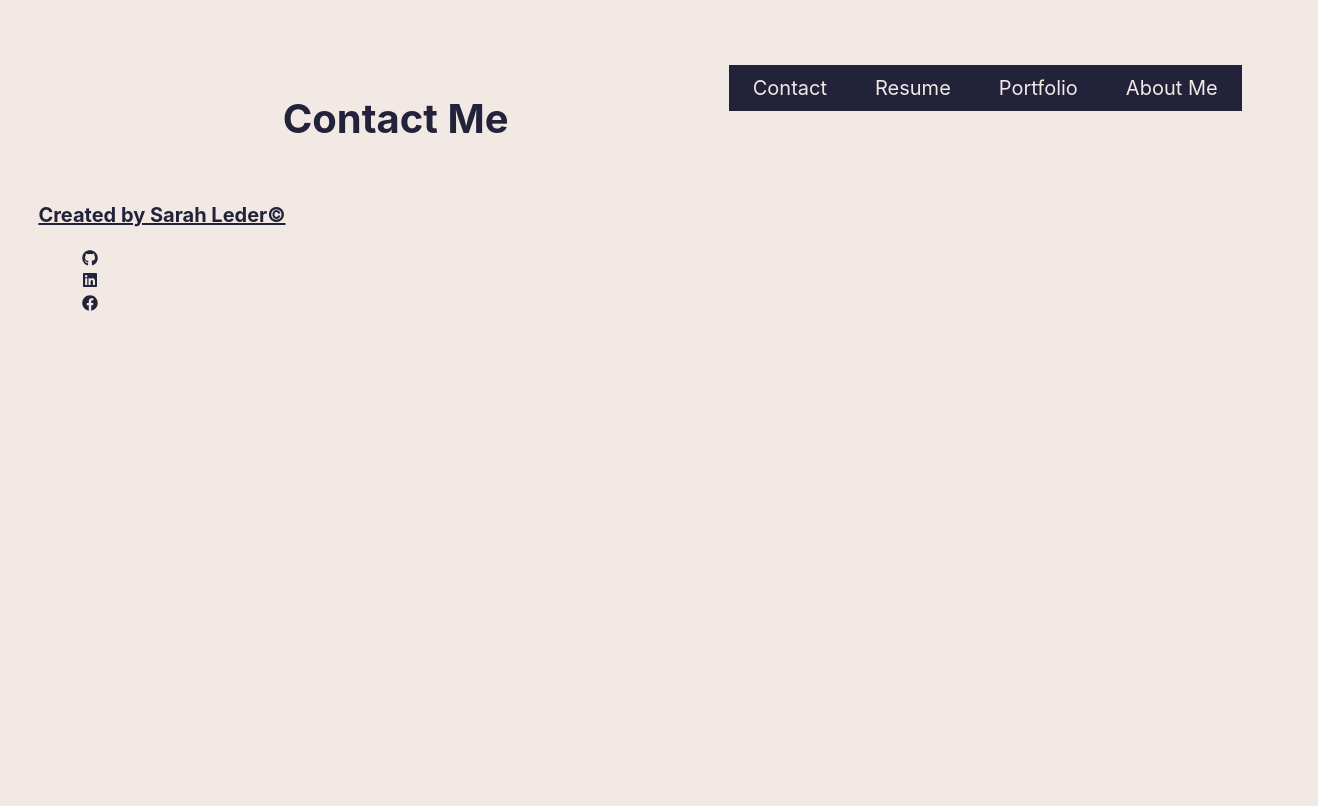
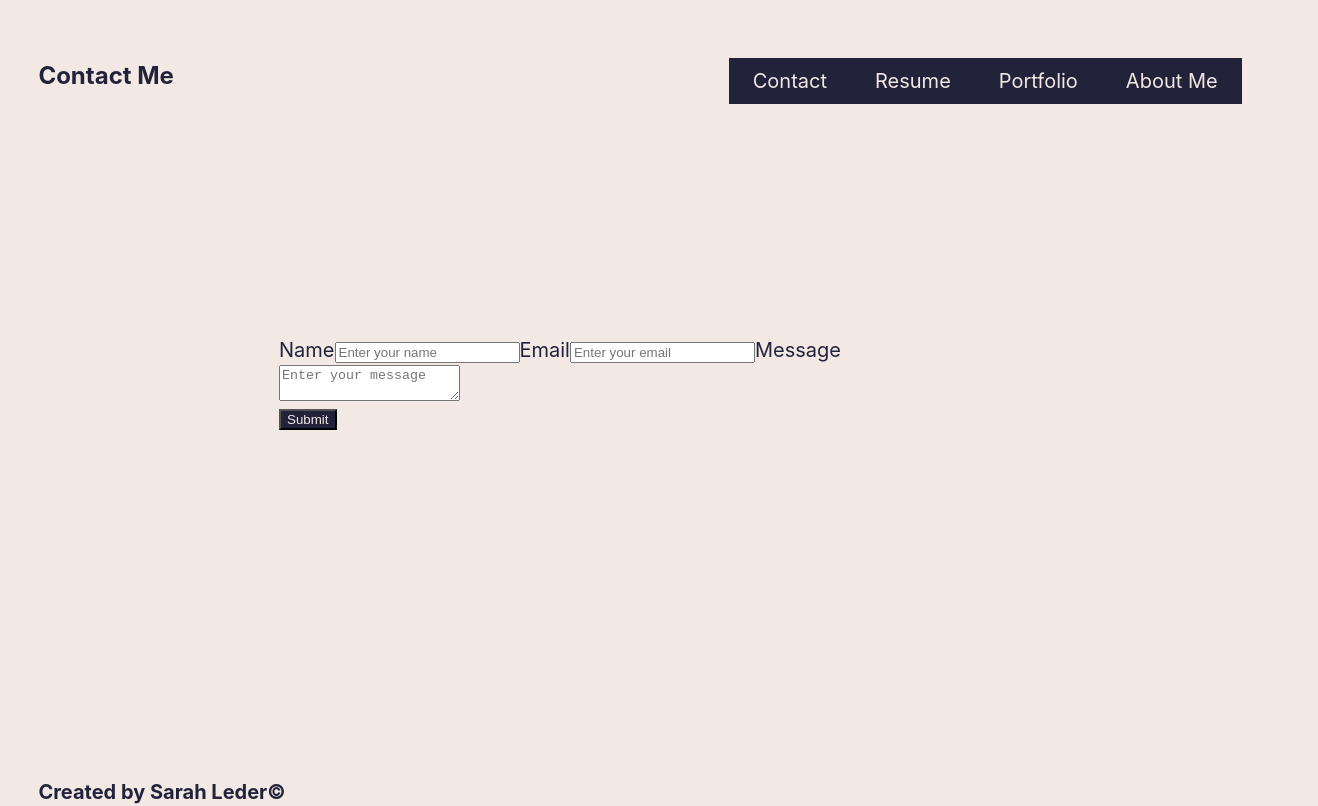
Before and after one commit to Trinity16201/SarahL-Portfolio, a React (Vite) app: page /Contact in a window 1280 px wide. Shown: the top 806 px of the page, 1318 px wide, since content can reach past the window. Built offline with nearby package versions, Linux system fonts and the light colour scheme.

Commit message:
Worked on formatting and added functionality to contact page

```diff
--- a/components/Nav.jsx
+++ b/components/Nav.jsx
@@ -9,7 +9,7 @@ function Nav() {
     <ul className="nav nav-tabs">
       <li className="nav-item">
         <Link
-          to="/About"
+          to="/AboutMe"
           // Check to see if the currentPage is `About`, and if so we use the active link class from bootstrap. Otherwise, we set it to a normal nav-link
           className={currentPage === '/AboutMe' ? 'nav-link active' : 'nav-link'}
         >
--- a/src/index.css
+++ b/src/index.css
@@ -45,7 +45,7 @@ body {
   height: 100%;
   display: flex;
   align-items: center;
-  padding: .5rem;
+  padding: 0.5rem;
 }
 
 .nav li.active {
@@ -60,22 +60,20 @@ h1 {
   text-align: center;
   font-size: 40px;
   padding: 2%;
+}
 
-}
-h2{
-  text-decoration: underline;
-}
 .madeBy {
-font-size: 20px;
-color: #22223b;
+  font-size: 20px;
+  color: #22223b;
 }
 
 .logo {
   color: #22223b;
+  width: 100%;
   list-style: none;
-  display: flex;
-  align-items: center;
-  padding: .20rem;
+  display: inline;
+  padding: 5%;
+  font-size: 50px;
 }
 
 .my-pic {
@@ -115,5 +113,17 @@ button:hover {
 
 .portfolio-pic {
   border-radius: 2%;
+}
 
+.form {
+ margin: 10%;
+ padding: 10%;
+ font-size: 20px;
 }
+
+.footer {
+  position: absolute;
+  bottom: 0;
+  width: 100%;
+  height: 2.5rem;
+}
--- a/src/pages/Contact.jsx
+++ b/src/pages/Contact.jsx
@@ -1,4 +1,90 @@
-export default function Contact() {
-    return <h1>Contact Me</h1>
+import React, { useState } from "react";
+import { validateEmail } from "../../utils/helpers";
 
+
+function Contact() {
+    const [email, setEmail] = useState("");
+    const [userName, setUserName] = useState("");
+    const [message, setMessage] = useState("");
+    const [errorMessage, setErrorMessage] = useState("");
+
+    const handleInputChange = (e) => {
+        const { target } = e;
+        const inputType = target.name;
+        const inputValue = target.value;
+
+        if (inputType === "email") {
+            setEmail(inputValue);
+          } else if (inputType === "userName") {
+            setUserName(inputValue);
+          } else {
+            setMessage(inputValue);
+          }
+        };
+        const handleFormSubmit = (e) => {
+            e.preventDefault();
+            if (!validateEmail(email) || !userName) {
+              setErrorMessage("Email or Name is invalid");
+              return;
+            }
+
+            if (!setMessage(message)) {
+              setErrorMessage(`Message is required.`);
+              return;
+            }
+            setUserName("");
+            setMessage("");
+            setEmail("");
+          };
+
+    return (
+        <section id="reach-out" className="contact">
+        <div className="flex-row">
+          <h2 className="section-title secondary-border">Contact Me</h2>
+        </div>
+
+        <div className="contact-info">
+        <div className="contact-form">
+        <form className="form">
+          <label for="contact-name">Name</label>
+          <input
+            value={userName}
+            name="userName"
+            onChange={handleInputChange}
+            type="text"
+            id="contact-name"
+            placeholder="Enter your name"
+          />
+          <label for="contact-email">Email</label>
+          <input
+            value={email}
+            name="email"
+            onChange={handleInputChange}
+            type="email"
+            id="contact-email"
+            placeholder="Enter your email"
+          />
+                    <label for="contact-message">Message</label>
+                    <textarea
+                      value={message}
+                      name="message"
+                      onChange={handleInputChange}
+                      type="message"
+                      id="contact-message"
+                      placeholder="Enter your message"
+                    />
+                    <button type="button" onClick={handleFormSubmit}>
+                      Submit
+                    </button>
+                  </form>
+                </div>
+                {errorMessage && (
+                  <div>
+                    <p className="error-text">{errorMessage}</p>
+                  </div>
+                )}
+              </div>
+            </section>
+  );
 }
+export default Contact;
--- a/src/pages/Footer.jsx
+++ b/src/pages/Footer.jsx
@@ -5,7 +5,7 @@ import { FaFacebook } from "react-icons/fa";
 
 function Footer(){
     return (
-        <footer>
+        <footer className="footer">
             <h2 className="madeBy">Created by Sarah Leder©</h2>
             <p>
                 <ul>
```
